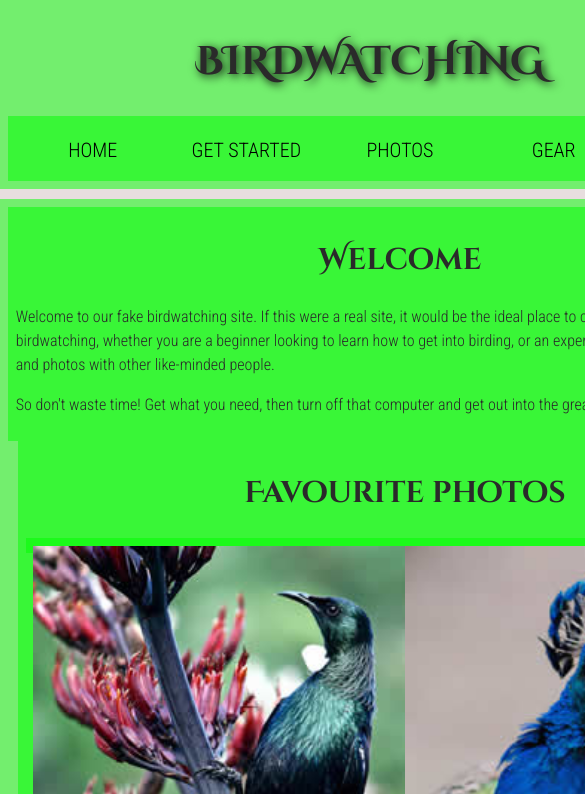
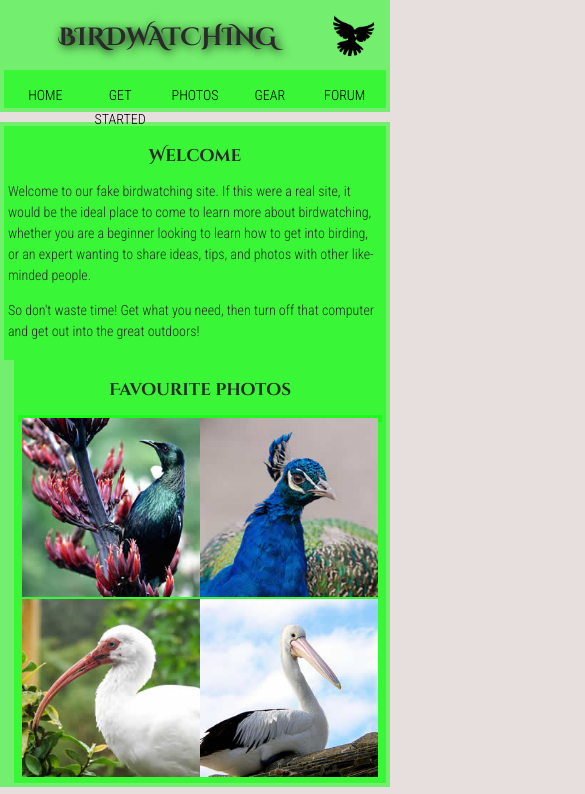
Before and after one commit to Kubiti/BirdWatching, a plain HTML site: page index.html in a window 390 px wide. Shown: the top 794 px of the page, 585 px wide, since content can reach past the window. Drawn offline with Linux system fonts and the light colour scheme.

Commit message:
Media Queries 2

```diff
--- a/index.html
+++ b/index.html
@@ -2,8 +2,8 @@
 <html lang="en">
   <head>
     <meta charset="utf-8">
-    <meta content="width=device-width, initial-scale=1" name="viewport">
-    <meta name="authour" content="Samuel Kubiti">
+    <meta name="viewport" content="width=device-width, initial-scale=1.0">
+    <meta name="author" content="Samuel Kubiti">
     <meta name="description" content="A fake birdwatching site, which if it were ideal, would be the ideal place to come to learn more about birdwatching...">
     <link rel="icon" href="./assets/dove.png">
     <title>Birdwatching</title>
--- a/style.css
+++ b/style.css
@@ -141,20 +141,63 @@ footer {
 
 
 /* Media Queries */
+@media only screen and (max-width: 820px) {
+  body {
+    width: 95%;
+    min-width: 0;
+  }
+
+  nav a, nav span {
+    font-size: 1em;
+    height: 2rem;
+  }
+}
+
 
 @media only screen and (max-width: 500px) {
   body {
-    width: 70%;
+    width: 99.9%;
     margin: 0 auto;
   }
+
+  /* Typography */
+
+  h1 {
+    flex: 4;
+    font-size: 2.5rem;
+  }
+
+  h2 {
+    font-size: 1.7rem;
+  }
+
+  h3 {
+    font-size: 1.2rem;
+  }
+
+  p, li {
+    font-size: 1.4rem;
+  }
+
+  /* Header Layout */
+  header img {
+    padding-right: 1em;
+    height: 4.5em;
+    padding-top: 1em;
+  }
+
+  nav {
+    height: 30px;
+  }
+
 
   main {
     flex-direction: column;
   }
 
-  a {
-    /* margin: 1em; */
-  }
+  /* a {
+    margin: 1em;
+  } */
 
   a img {
     width: 100%;
```
